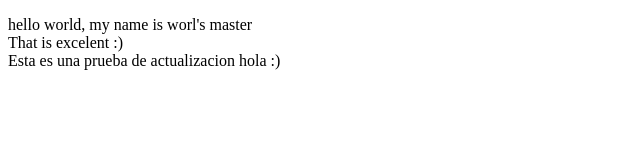
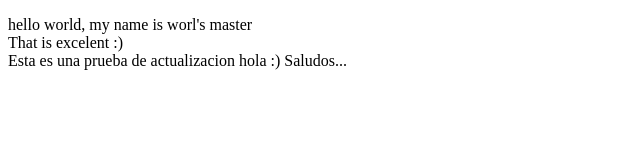
Before and after one commit to MRHCMX/cursoHTMLyCSS, a plain HTML site: page proySecreto/index.html in a window 1280 px wide. Shown: the full height of the page, 0-640 px from the left. Drawn offline with Linux system fonts and the light colour scheme.

Commit message:
2021 02 05 11:16

```diff
--- a/proySecreto/index.html
+++ b/proySecreto/index.html
@@ -14,7 +14,7 @@
             That is excelent :)
             <br>
             Esta es una prueba de actualizacion hola :)
-
+            Saludos...
          </p>
       </article>
    </main>
```
Also changed, not shown: 1 other file.
